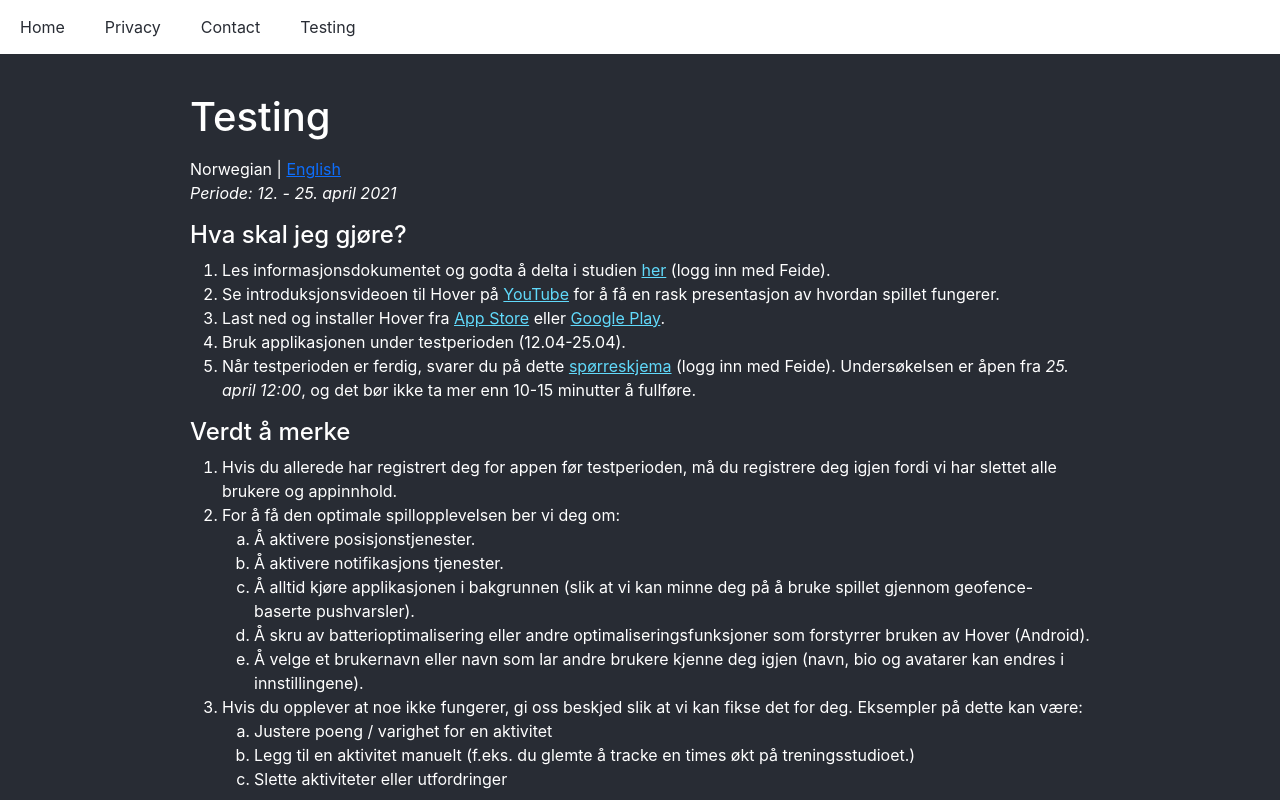
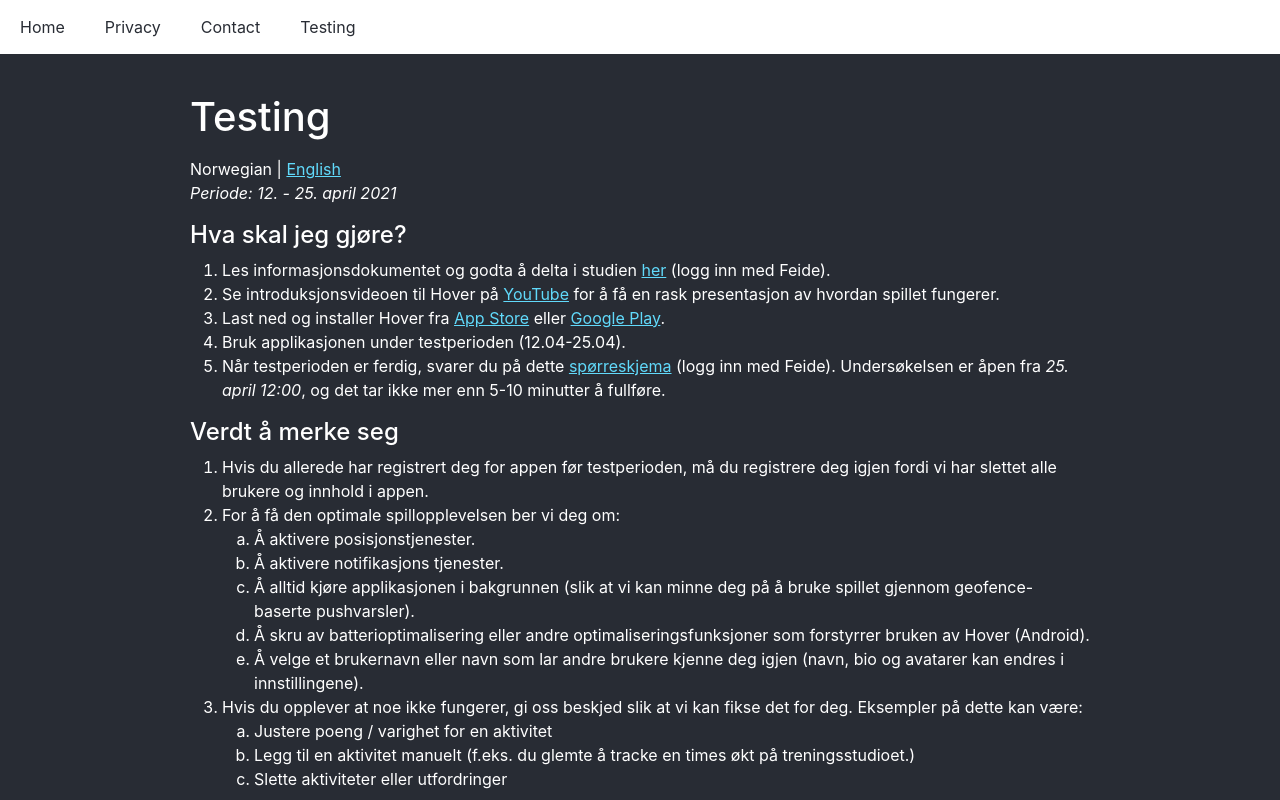
Before and after one commit to sirimykland/hover-web, a React (Create React App) app: page /testing/no in a window 1280 px wide. Shown: the top 800 px of the page. Built offline with nearby package versions, Linux system fonts and the light colour scheme.

Commit message:
Minor improvements

```diff
--- a/src/Testing/Testing.tsx
+++ b/src/Testing/Testing.tsx
@@ -8,7 +8,9 @@ function Testing() {
     <div className="my-4">
       <h1 className="header">Testing</h1>
       <p className="text">
-        <Link to="/testing/no">Norwegian</Link>
+        <Link to="/testing/no" className="app-link">
+          Norwegian
+        </Link>
         {' | '}
         English
       </p>
@@ -68,8 +70,8 @@ function Testing() {
             rel="noopener noreferrer">
             questionnaire
           </a>{' '}
-          (login using Feide). The survey is open from <i>25th April 12:00</i> and it should not
-          take more than 10-15 minutes to complete.
+          (login using Feide). The survey is open from <i>25th April 12:00</i> and it will not take
+          more than 5-10 minutes to complete.
         </li>
       </ol>
 
--- a/src/Testing/TestingNorwegian.tsx
+++ b/src/Testing/TestingNorwegian.tsx
@@ -10,7 +10,9 @@ function TestingNorwegian() {
       <p className="text">
         Norwegian
         {' | '}
-        <Link to="/testing/en">English</Link>
+        <Link to="/testing/en" className="app-link">
+          English
+        </Link>
       </p>
       <p className="text">
         <i>Periode: 12. - 25. april 2021</i>
@@ -68,15 +70,15 @@ function TestingNorwegian() {
             rel="noopener noreferrer">
             spørreskjema
           </a>{' '}
-          (logg inn med Feide). Undersøkelsen er åpen fra <i>25. april 12:00</i>, og det bør ikke ta
-          mer enn 10-15 minutter å fullføre.
+          (logg inn med Feide). Undersøkelsen er åpen fra <i>25. april 12:00</i>, og det tar ikke
+          mer enn 5-10 minutter å fullføre.
         </li>
       </ol>
-      <h4 className="sub-header">Verdt å merke</h4>
+      <h4 className="sub-header">Verdt å merke seg</h4>
       <ol>
         <li>
           Hvis du allerede har registrert deg for appen før testperioden, må du registrere deg igjen
-          fordi vi har slettet alle brukere og appinnhold.
+          fordi vi har slettet alle brukere og innhold i appen.
         </li>
         <li>
           For å få den optimale spillopplevelsen ber vi deg om:
```
